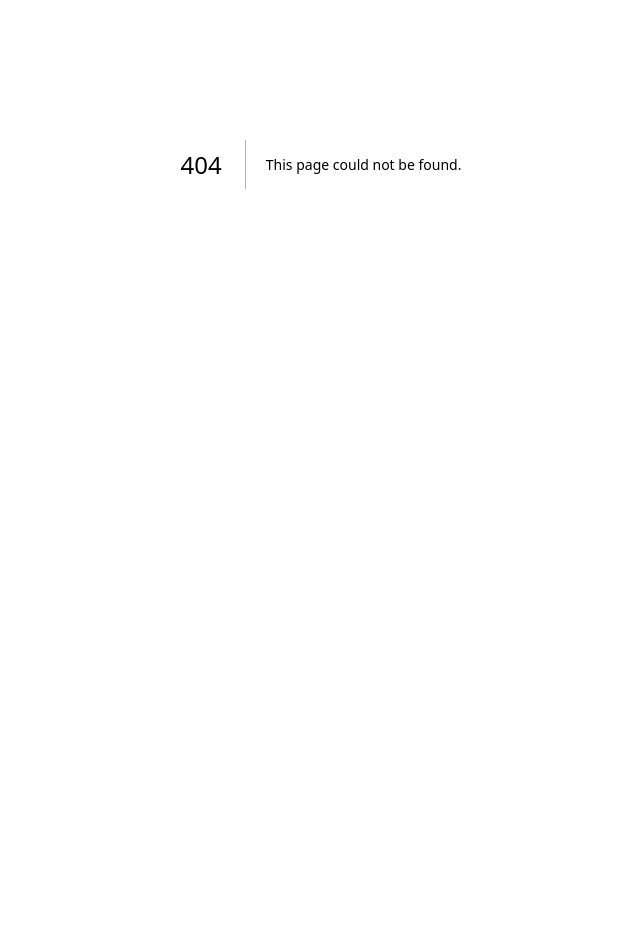
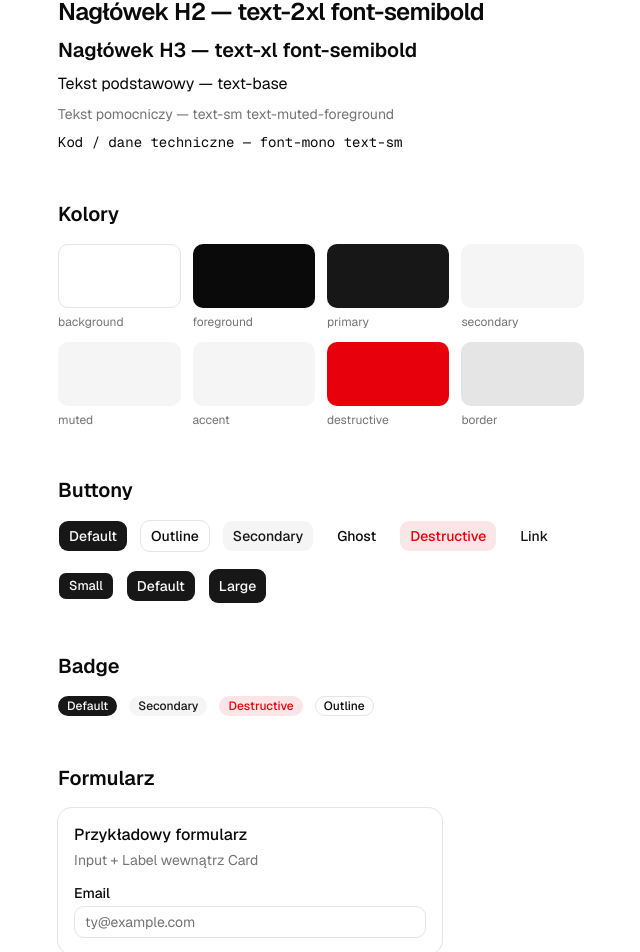
Before and after one commit to Giszta/Forge, a Next.js app: page /style-guide in a window 1280 px wide. Before the commit this address had no page. Shown: the part 236-1188 px from the top of the page, without its empty margins (319-959 px from the left). Before the commit the page ends 800 px from the top, so only its background shows below. Built offline with nearby package versions, Linux system fonts and the light colour scheme.

Commit message:
feat: add style guide page for design system verification

```diff
--- /dev/null
+++ b/app/style-guide/page.tsx
@@ -0,0 +1,100 @@
+import { Button } from "@/components/ui/button";
+import { Badge } from "@/components/ui/badge";
+import { Input } from "@/components/ui/input";
+import { Label } from "@/components/ui/label";
+import {
+  Card,
+  CardHeader,
+  CardTitle,
+  CardDescription,
+  CardContent,
+} from "@/components/ui/card";
+
+export default function StyleGuidePage() {
+  return (
+    <main className="mx-auto max-w-4xl space-y-12 p-8">
+      <header>
+        <h1 className="text-3xl font-semibold tracking-tight">FORGE — Style Guide</h1>
+        <p className="mt-2 text-sm text-muted-foreground">
+          Wizualna weryfikacja design systemu: typografia, kolory, komponenty bazowe.
+        </p>
+      </header>
+
+      <section className="space-y-4">
+        <h2 className="text-xl font-semibold">Typografia</h2>
+        <div className="space-y-2">
+          <p className="text-3xl font-semibold tracking-tight">Nagłówek H1 — text-3xl font-semibold</p>
+          <p className="text-2xl font-semibold tracking-tight">Nagłówek H2 — text-2xl font-semibold</p>
+          <p className="text-xl font-semibold">Nagłówek H3 — text-xl font-semibold</p>
+          <p className="text-base">Tekst podstawowy — text-base</p>
+          <p className="text-sm text-muted-foreground">Tekst pomocniczy — text-sm text-muted-foreground</p>
+          <p className="font-mono text-sm">Kod / dane techniczne — font-mono text-sm</p>
+        </div>
+      </section>
+
+      <section className="space-y-4">
+        <h2 className="text-xl font-semibold">Kolory</h2>
+        <div className="grid grid-cols-2 gap-3 sm:grid-cols-4">
+          {[
+            { name: "background", className: "bg-background border" },
+            { name: "foreground", className: "bg-foreground" },
+            { name: "primary", className: "bg-primary" },
+            { name: "secondary", className: "bg-secondary" },
+            { name: "muted", className: "bg-muted" },
+            { name: "accent", className: "bg-accent" },
+            { name: "destructive", className: "bg-destructive" },
+            { name: "border", className: "bg-border" },
+          ].map((color) => (
+            <div key={color.name} className="space-y-1.5">
+              <div className={`h-16 rounded-lg ${color.className}`} />
+              <p className="text-xs text-muted-foreground">{color.name}</p>
+            </div>
+          ))}
+        </div>
+      </section>
+
+      <section className="space-y-4">
+        <h2 className="text-xl font-semibold">Buttony</h2>
+        <div className="flex flex-wrap gap-3">
+          <Button>Default</Button>
+          <Button variant="outline">Outline</Button>
+          <Button variant="secondary">Secondary</Button>
+          <Button variant="ghost">Ghost</Button>
+          <Button variant="destructive">Destructive</Button>
+          <Button variant="link">Link</Button>
+        </div>
+        <div className="flex flex-wrap items-center gap-3">
+          <Button size="sm">Small</Button>
+          <Button size="default">Default</Button>
+          <Button size="lg">Large</Button>
+        </div>
+      </section>
+
+      <section className="space-y-4">
+        <h2 className="text-xl font-semibold">Badge</h2>
+        <div className="flex flex-wrap gap-3">
+          <Badge>Default</Badge>
+          <Badge variant="secondary">Secondary</Badge>
+          <Badge variant="destructive">Destructive</Badge>
+          <Badge variant="outline">Outline</Badge>
+        </div>
+      </section>
+
+      <section className="space-y-4">
+        <h2 className="text-xl font-semibold">Formularz</h2>
+        <Card className="max-w-sm">
+          <CardHeader>
+            <CardTitle>Przykładowy formularz</CardTitle>
+            <CardDescription>Input + Label wewnątrz Card</CardDescription>
+          </CardHeader>
+          <CardContent className="space-y-3">
+            <div className="space-y-1.5">
+              <Label htmlFor="example-email">Email</Label>
+              <Input id="example-email" type="email" placeholder="ty@example.com" />
+            </div>
+          </CardContent>
+        </Card>
+      </section>
+    </main>
+  );
+}
```
